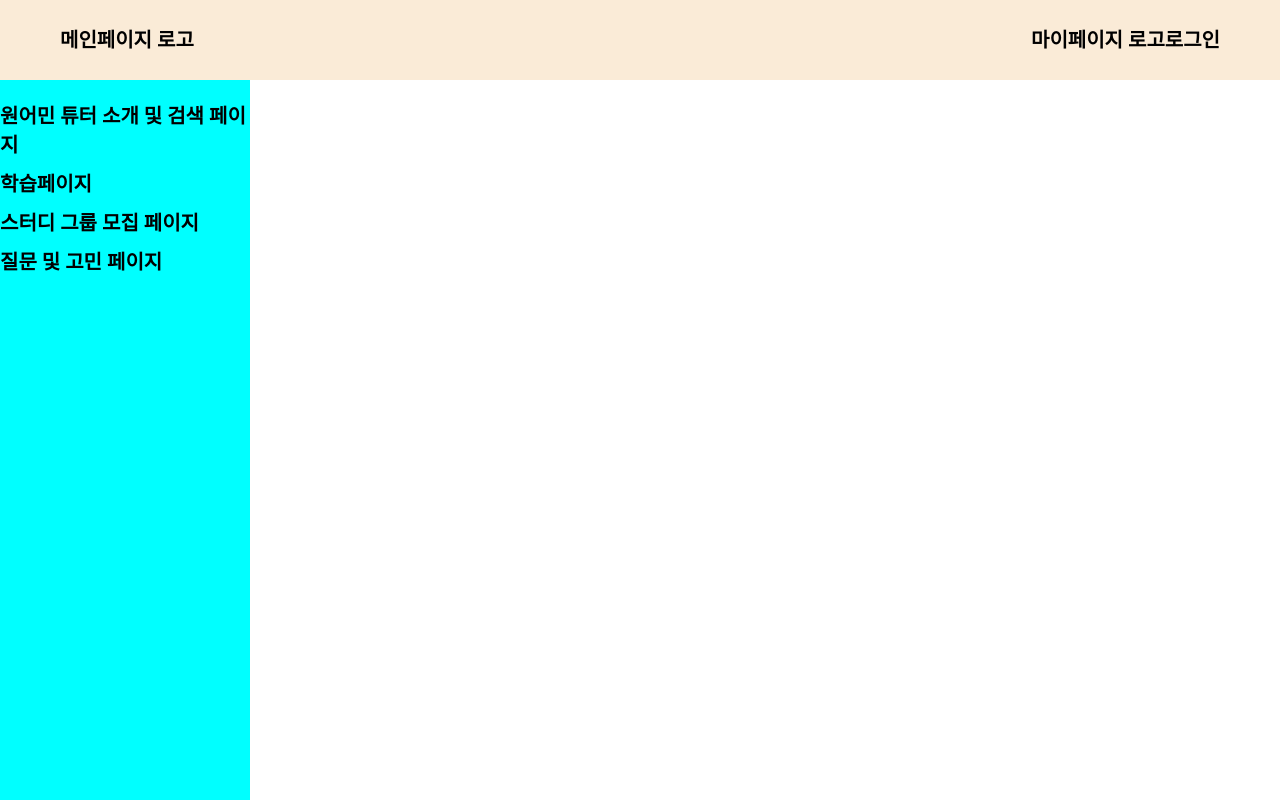
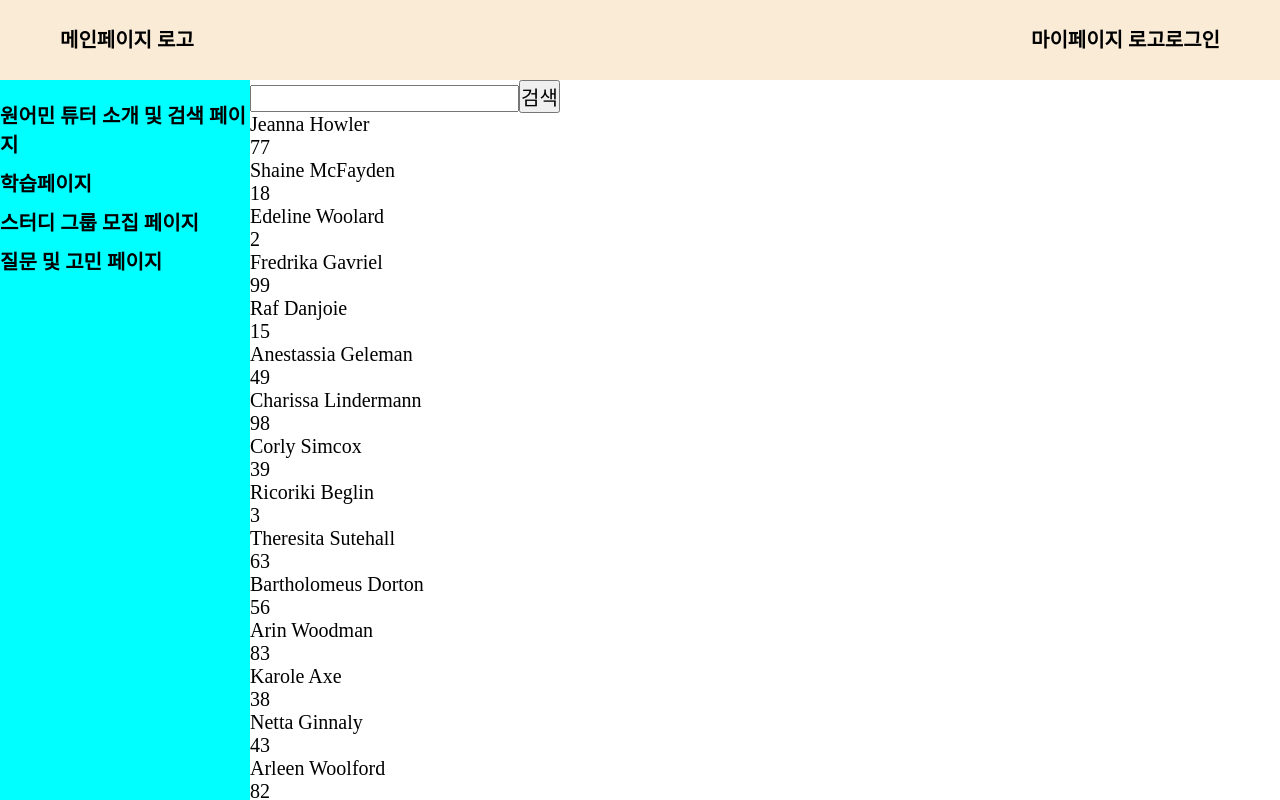
Before and after one commit to seonseon1515/english_speaking_site, a React (Create React App) app in the folder front/: page /study in a window 1280 px wide. Shown: the top 800 px of the page. Built offline with nearby package versions, Linux system fonts and the light colour scheme.

Commit message:
검색 기능 추가

```diff
--- /dev/null
+++ b/front/src/components/study/AllStudyGroup.tsx
@@ -0,0 +1,43 @@
+import React from 'react'
+import { useState } from 'react';
+import StudySearchBar from './StudySearchBar';
+import StudySearchResult from './StudySearchResult';
+
+import { tutor_data } from '../../data/tutor_data';
+
+export default function AllStudyGroup() {
+  const [studySearch, setStudysearch] = useState<string>('');
+  const inputStudy = (value: any) => {
+    setStudysearch(value);
+  };
+  const [searchStudyResult, setSearchStudyResult] = useState<boolean>(false)
+
+  // 검색 결과 띄우기
+  const handleSearch = () => {
+    studySearch.length > 0 ? setSearchStudyResult(true) : alert('검색어를 입력하여 주세요.')
+  }
+
+  const handleEnter = (e: React.KeyboardEvent<HTMLInputElement>) =>{
+    if(e.key==='Enter'){
+      handleSearch()
+    }
+  }
+  return (
+    <div>
+      <StudySearchBar studySearch={studySearch} inputStudy={inputStudy} handleSearch={handleSearch} handleEnter={handleEnter}></StudySearchBar>
+
+       {searchStudyResult || <div className='study_list'>
+         { tutor_data.map((tutor,idx)=>{
+           return(
+             <ul key={idx}>
+               <li>{tutor.full_name}</li>
+               <li>{tutor.id}</li>
+             </ul>
+           )
+         })}
+         </div>}
+
+         {searchStudyResult && <StudySearchResult studySearch={studySearch} />}
+    </div>
+  )
+}
--- /dev/null
+++ b/front/src/components/study/StudySearchBar.tsx
@@ -0,0 +1,19 @@
+import React from 'react'
+
+interface Props {
+  studySearch: string;
+  inputStudy:(value:any)=>void
+  handleSearch:() => void
+  handleEnter:(e: React.KeyboardEvent<HTMLInputElement>)=>void}
+
+export default function StudySearchBar({studySearch,
+  inputStudy,
+  handleSearch,
+  handleEnter}:Props) {
+  return (
+    <div>
+      <input type="text" value={studySearch} onChange={(e)=>{inputStudy(e.target.value)}} onKeyDown={handleEnter} />
+      <button className='btn search' onClick={handleSearch}>검색</button>
+    </div>
+  )
+}
--- /dev/null
+++ b/front/src/components/study/StudySearchResult.tsx
@@ -0,0 +1,30 @@
+import React from 'react'
+import { useParams } from 'react-router-dom';
+import { tutor_data } from '../../data/tutor_data';
+
+
+interface Props {
+  studySearch: string;
+}
+
+export default function StudySearchResult({studySearch}:Props) {
+  const filterStudyGroup: any[] = tutor_data.filter((inputStudy)=>{
+    return(inputStudy.full_name.toLowerCase().includes(studySearch.toLowerCase()))
+  })
+
+  const {studyId} = useParams();
+
+  return (
+    <div>
+      {
+        filterStudyGroup.length === 0 ?
+        <p>검색된 결과가 없습니다.</p>:
+        filterStudyGroup.map((searchResult,idx)=>{
+          return(
+            <div className='box studyGroup' key={idx}>{searchResult.full_name}</div>
+          )
+        })
+      }
+    </div>
+  )
+}
--- a/front/src/pages/Study.tsx
+++ b/front/src/pages/Study.tsx
@@ -1,10 +1,12 @@
 import React from 'react'
+import '../css/Variables.scss'
+import AllStudyGroup from '../components/study/AllStudyGroup'
 import '../css/Variables.scss'
 
 export default function Study() {
   return (
-    <div>
-
+    <div className='components_space'>
+      <AllStudyGroup />
     </div>
   )
 }
```
Also changed, not shown: front/src/components/native/nativeFilterTag.tsx (added).
